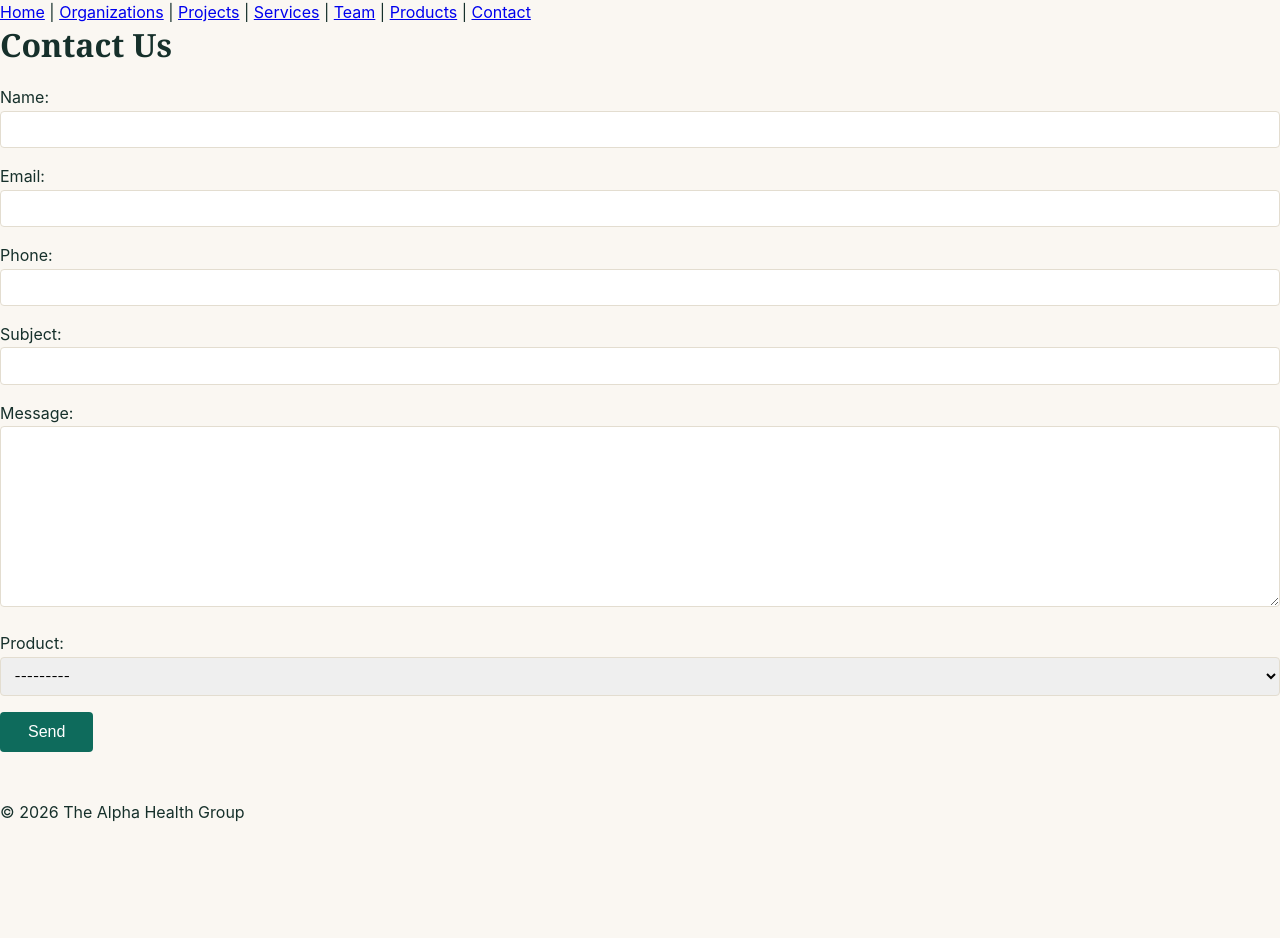
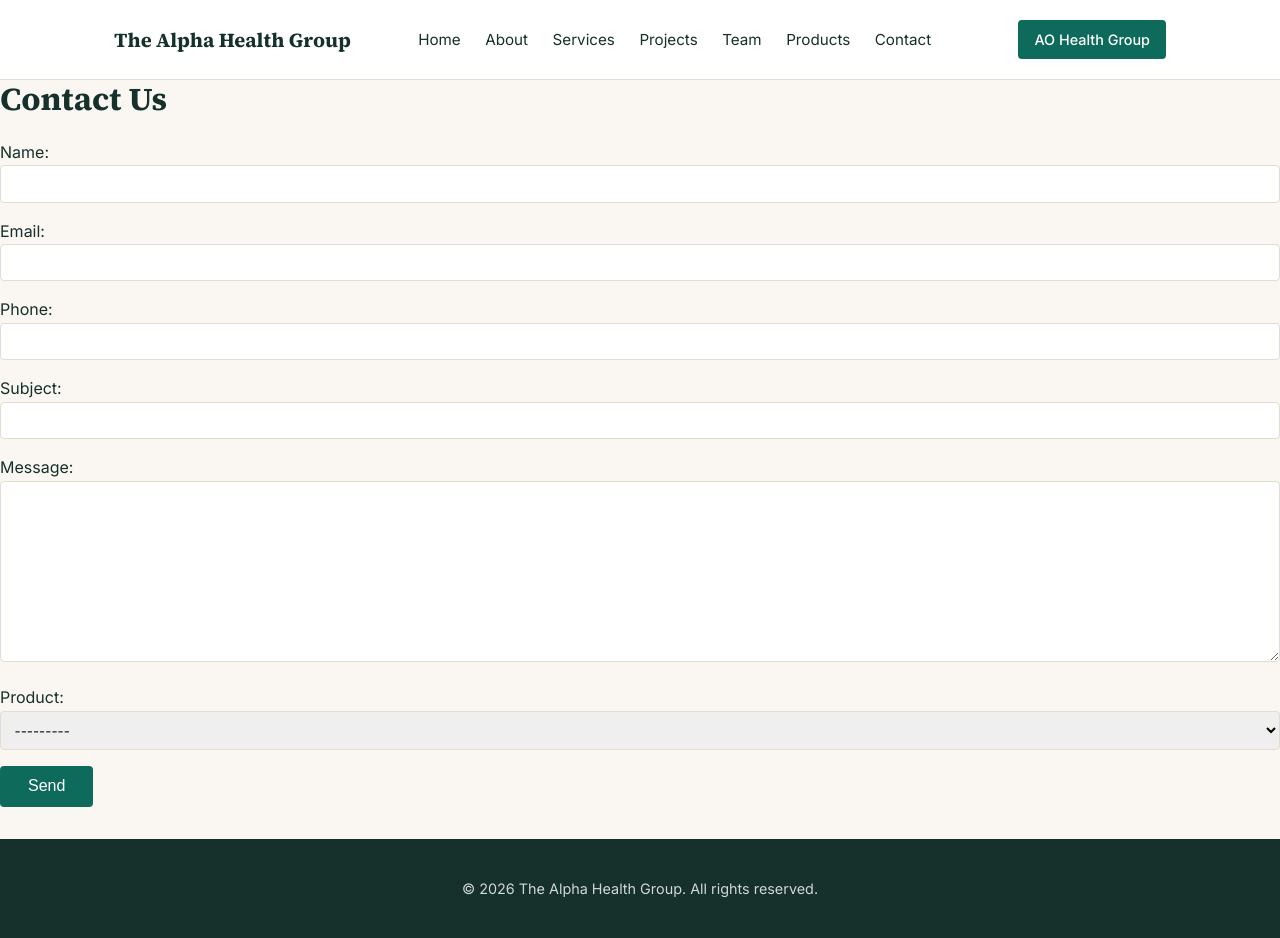
Before and after one commit to nuelwhite/alpha_health, a Django app: page /contact/ in a window 1280 px wide. Before the commit the page ends 822 px from the top, so only its background shows below. Run offline with Django 5.2, Linux system fonts and the light colour scheme; data comes from the database, SQL or seed files in the repository; some libraries are stand-ins or nearby versions.

Commit message:
Restyle header, hero, and value cards to match WordPress homepage structure

```diff
--- a/templates/base.html
+++ b/templates/base.html
@@ -1,27 +1,38 @@
 {% load static %}
 <!DOCTYPE html>
-<html>
+<html lang="en">
 <head>
+    <meta charset="UTF-8">
+    <meta name="viewport" content="width=device-width, initial-scale=1">
     <title>{% block title %}The Alpha Health Group{% endblock %}</title>
+    <link rel="preconnect" href="https://fonts.googleapis.com">
+    <link rel="preconnect" href="https://fonts.gstatic.com" crossorigin>
+    <link href="https://fonts.googleapis.com/css2?family=Source+Serif+4:wght@600;700&family=Inter:wght@400;500;600&display=swap" rel="stylesheet">
     <link rel="stylesheet" href="{% static 'css/main.css' %}">
 </head>
 <body>
-    <nav>
-        <a href="{% url 'home' %}">Home</a> |
-        <a href="{% url 'organization_list' %}">Organizations</a> |
-        <a href="{% url 'project_list' %}">Projects</a> |
-        <a href="{% url 'service_list' %}">Services</a> |
-        <a href="{% url 'team_list' %}">Team</a> |
-        <a href="{% url 'product_list' %}">Products</a> |
-        <a href="{% url 'contact_view' %}">Contact</a>
-    </nav>
+    <header class="site-header">
+        <div class="site-header__inner">
+            <a href="{% url 'home' %}" class="site-logo">The Alpha Health Group</a>
+            <nav class="site-nav">
+                <a href="{% url 'home' %}">Home</a>
+                <a href="{% url 'organization_list' %}">About</a>
+                <a href="{% url 'service_list' %}">Services</a>
+                <a href="{% url 'project_list' %}">Projects</a>
+                <a href="{% url 'team_list' %}">Team</a>
+                <a href="{% url 'product_list' %}">Products</a>
+                <a href="{% url 'contact_view' %}">Contact</a>
+            </nav>
+            <a href="{% url 'organization_list' %}" class="site-header__ao-link">AO Health Group</a>
+        </div>
+    </header>
 
     <main>
         {% block content %}{% endblock %}
     </main>
 
-    <footer>
-        <p>&copy; {% now "Y" %} The Alpha Health Group</p>
+    <footer class="site-footer">
+        <p>&copy; {% now "Y" %} The Alpha Health Group. All rights reserved.</p>
     </footer>
 </body>
 </html>
```
